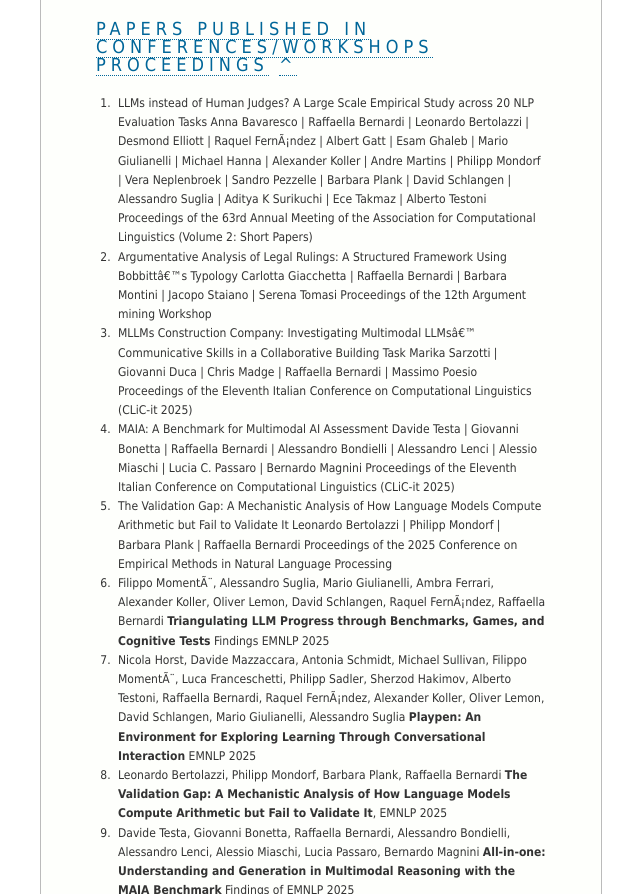
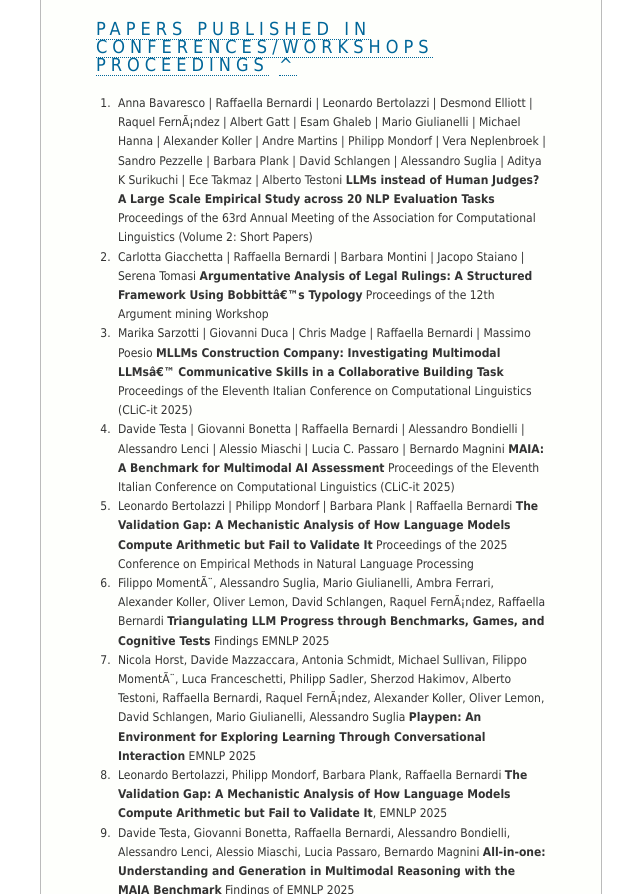
Before and after one commit to rabernardi/rabernardi.github.io, a plain HTML site: page pub.html in a window 1280 px wide. Shown: the part 2244-3138 px from the top of the page, without its empty margins (190-830 px from the left). Drawn offline with Linux system fonts and the light colour scheme.

Commit message:
Update pub.html

```diff
--- a/pub.html
+++ b/pub.html
@@ -157,27 +157,28 @@ HREF="./Papers/frames08_grammar.pdf ">paper</A>]</LI>
 <OL>
 
 
-<LI>LLMs instead of Human Judges? A Large Scale Empirical Study across 20 NLP Evaluation Tasks
+<LI>
 Anna Bavaresco | Raffaella Bernardi | Leonardo Bertolazzi | Desmond Elliott | Raquel Fernández | Albert Gatt | Esam Ghaleb | Mario Giulianelli | Michael Hanna | Alexander Koller | Andre Martins | Philipp Mondorf | Vera Neplenbroek | Sandro Pezzelle | Barbara Plank | David Schlangen | Alessandro Suglia | Aditya K Surikuchi | Ece Takmaz | Alberto Testoni
-Proceedings of the 63rd Annual Meeting of the Association for Computational Linguistics (Volume 2: Short Papers)</LI>
+<B>LLMs instead of Human Judges? A Large Scale Empirical Study across 20 NLP Evaluation Tasks</B>
+	Proceedings of the 63rd Annual Meeting of the Association for Computational Linguistics (Volume 2: Short Papers)</LI>
 
-	<LI>Argumentative Analysis of Legal Rulings: A Structured Framework Using Bobbitt’s Typology
-Carlotta Giacchetta | Raffaella Bernardi | Barbara Montini | Jacopo Staiano | Serena Tomasi
+	<LI>
+Carlotta Giacchetta | Raffaella Bernardi | Barbara Montini | Jacopo Staiano | Serena Tomasi <B>Argumentative Analysis of Legal Rulings: A Structured Framework Using Bobbitt’s Typology</B>
 Proceedings of the 12th Argument mining Workshop
 </LI>
 
-	<LI>MLLMs Construction Company: Investigating Multimodal LLMs’ Communicative Skills in a Collaborative Building Task
-Marika Sarzotti | Giovanni Duca | Chris Madge | Raffaella Bernardi | Massimo Poesio
+	<LI>
+Marika Sarzotti | Giovanni Duca | Chris Madge | Raffaella Bernardi | Massimo Poesio <B>MLLMs Construction Company: Investigating Multimodal LLMs’ Communicative Skills in a Collaborative Building Task</B>
 Proceedings of the Eleventh Italian Conference on Computational Linguistics (CLiC-it 2025)
 </LI>
 
-	<LI>MAIA: A Benchmark for Multimodal AI Assessment
-Davide Testa | Giovanni Bonetta | Raffaella Bernardi | Alessandro Bondielli | Alessandro Lenci | Alessio Miaschi | Lucia C. Passaro | Bernardo Magnini
+	<LI>
+Davide Testa | Giovanni Bonetta | Raffaella Bernardi | Alessandro Bondielli | Alessandro Lenci | Alessio Miaschi | Lucia C. Passaro | Bernardo Magnini <B>MAIA: A Benchmark for Multimodal AI Assessment</B>
 Proceedings of the Eleventh Italian Conference on Computational Linguistics (CLiC-it 2025)
 </LI>
 
-<LI>The Validation Gap: A Mechanistic Analysis of How Language Models Compute Arithmetic but Fail to Validate It
-Leonardo Bertolazzi | Philipp Mondorf | Barbara Plank | Raffaella Bernardi
+<LI>
+Leonardo Bertolazzi | Philipp Mondorf | Barbara Plank | Raffaella Bernardi <B>The Validation Gap: A Mechanistic Analysis of How Language Models Compute Arithmetic but Fail to Validate It</B>
 Proceedings of the 2025 Conference on Empirical Methods in Natural Language Processing
 </LI>
 
```
